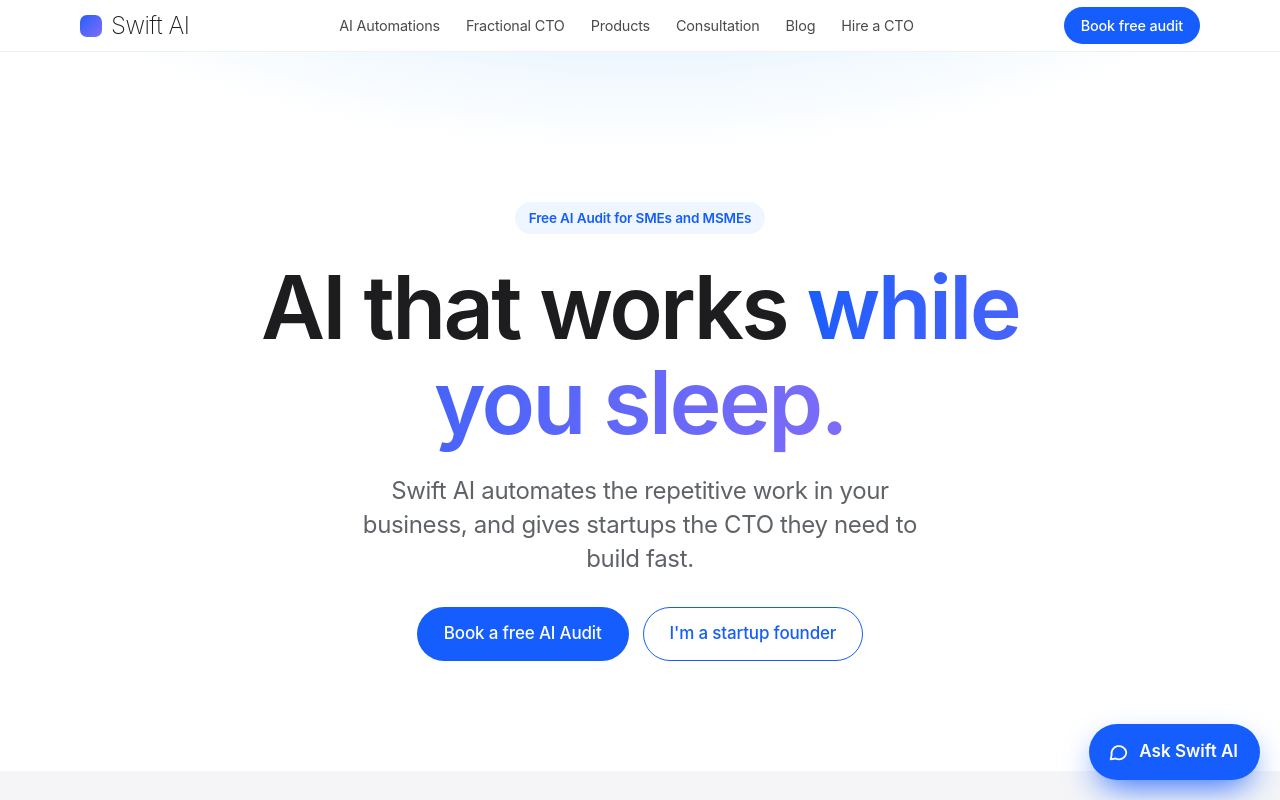
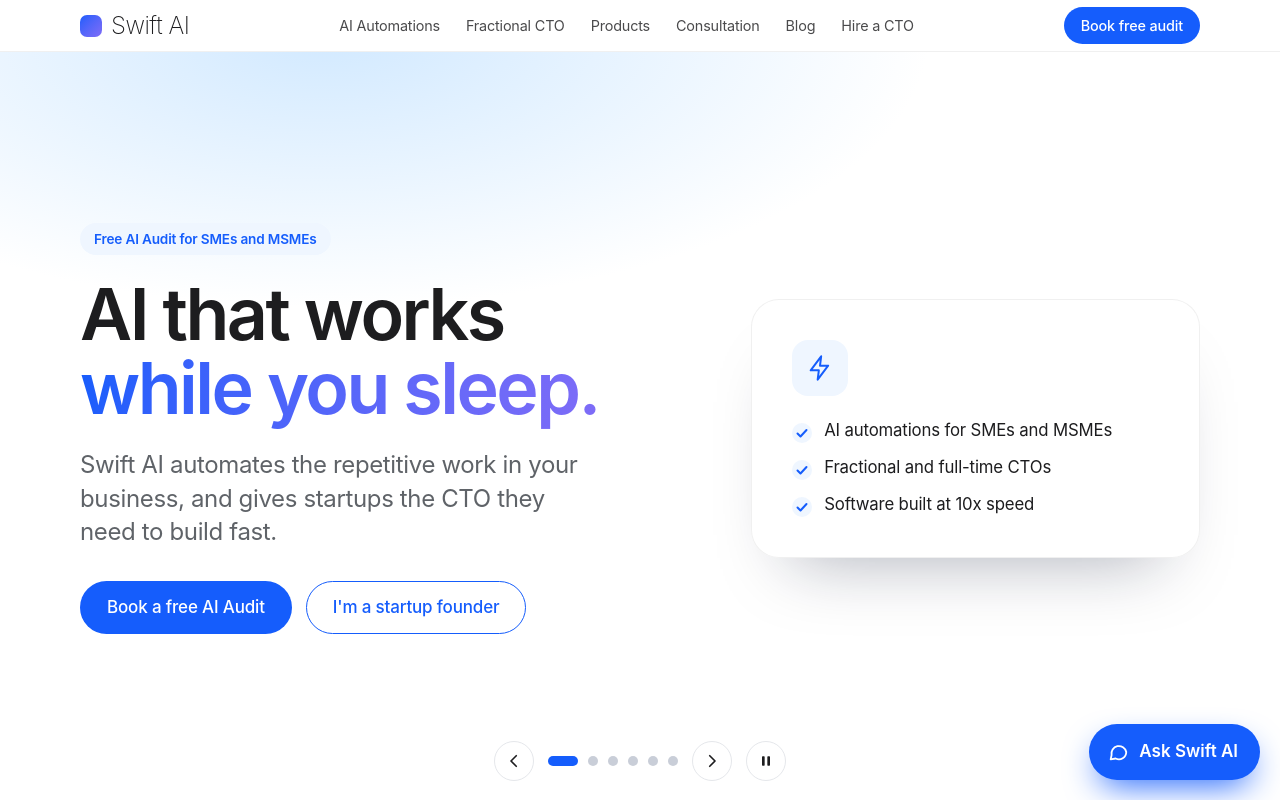
Before and after one commit to dkiran/swiftaiwebsite, an Astro site: page / in a window 1280 px wide. Shown: the top 800 px of the page. Built offline with nearby package versions, Linux system fonts and the light colour scheme; Astro itself is replaced by a stand-in of ours; no server answers.

Commit message:
feat: auto-rotating hero carousel on home page (6 slides)
Co-Authored-By: Claude Sonnet 5.5 <noreply@anthropic.com>
Claude-Session: https://claude.ai/code/session_01Pwk81XdHTKLfujovGEjyJb

```diff
--- /dev/null
+++ b/src/components/HeroCarousel.astro
@@ -0,0 +1,118 @@
+---
+import Icon from './Icon.astro';
+import { site } from '../data/site';
+
+type Slide = { id: string; icon: string; eyebrow: string; title: string; lead: string; points: string[]; primary: [string, string]; secondary?: [string, string]; glow: string };
+const slides: Slide[] = [
+  { id: 'overview', icon: 'bolt', eyebrow: 'Free AI Audit for SMEs and MSMEs', title: 'AI that works <span class="gradient">while you sleep.</span>',
+    lead: 'Swift AI automates the repetitive work in your business, and gives startups the CTO they need to build fast.',
+    points: ['AI automations for SMEs and MSMEs', 'Fractional and full-time CTOs', 'Software built at 10x speed'],
+    primary: ['/book-ai-audit/', 'Book a free AI Audit'], secondary: ['/get-started/', "I'm a startup founder"], glow: 'oklch(92% 0.06 258 / .9)' },
+  { id: 'automation', icon: 'cpu', eyebrow: 'AI Automations', title: 'Automate the work <span class="gradient">nobody enjoys.</span>',
+    lead: 'We understand your business first, then implement AI automations wherever they genuinely save time and money.',
+    points: ['Customer support on WhatsApp, email and chat', 'Lead follow-up, invoicing and reporting', 'Works inside the tools you already use'],
+    primary: ['/ai-automations/', 'Explore AI Automations'], secondary: ['/ai-automations/roi-calculator/', 'Calculate your savings'], glow: 'oklch(93% 0.05 240 / .9)' },
+  { id: 'cto', icon: 'compass', eyebrow: 'Fractional CTO', title: 'A CTO for your company, <span class="gradient">without the full-time cost.</span>',
+    lead: 'Senior technology leadership for startup founders and SMEs, technical or not. Part-time to start, full-time when you are ready.',
+    points: ['Advisory, hands-on or build-a-team', 'Strategy, architecture, hiring and delivery', 'Start part-time, go full-time later'],
+    primary: ['/fractional-cto/', 'Explore Fractional CTO'], secondary: ['/fractional-cto/cost-calculator/', 'Estimate the cost'], glow: 'oklch(93% 0.05 275 / .9)' },
+  { id: 'products', icon: 'box', eyebrow: 'Products', title: 'Software we <span class="gradient">build and run.</span>',
+    lead: 'SingleQR and SingleStaff are our own products, built and operated by Swift AI.',
+    points: ['SingleQR at singleqr.in', 'SingleStaff at singlestaff.com', 'Built and operated by Swift AI'],
+    primary: ['/products/', 'See our products'], secondary: [site.products.singleqr, 'Visit SingleQR'], glow: 'oklch(93% 0.05 225 / .9)' },
+  { id: 'consultation', icon: 'code', eyebrow: 'Consultation', title: 'Software development at <span class="gradient">10x speed.</span>',
+    lead: 'AI-assisted engineering, ruthless scoping and short feedback loops. Weeks, not months.',
+    points: ['Web apps, mobile apps and SaaS products', 'Working software every week', 'Scope, timeline and price agreed in writing'],
+    primary: ['/consultation/', 'Explore Consultation'], secondary: ['/get-started/', 'Request an appointment'], glow: 'oklch(93% 0.05 250 / .9)' },
+  { id: 'network', icon: 'users', eyebrow: 'CTO Network', title: 'Hire or join a network of <span class="gradient">technology leaders.</span>',
+    lead: 'We are registering experienced CTOs so companies of any size can bring one in, fractionally or full-time.',
+    points: ['Companies: request a CTO for your needs', 'CTOs: register your experience', 'Applications reviewed by our team'],
+    primary: ['/hire-a-cto/', 'Hire a CTO'], secondary: ['/join-as-a-cto/', 'Join as a CTO'], glow: 'oklch(93% 0.05 265 / .9)' },
+];
+---
+<section class="hc" aria-roledescription="carousel" aria-label="What Swift AI does" id="hero-carousel">
+  <div class="container">
+    <div class="hc-stage" aria-live="off">
+      {slides.map((s, i) => {
+        const H = i === 0 ? 'h1' : 'h2';
+        return (
+          <div class={`hc-slide${i === 0 ? ' active' : ''}`} role="group" aria-roledescription="slide" aria-label={`${i + 1} of ${slides.length}`} style={`--glow:${s.glow}`}>
+            <div class="hc-text">
+              <span class="pill">{s.eyebrow}</span>
+              <H class="hc-title" set:html={s.title} />
+              <p class="lead">{s.lead}</p>
+              <div class="btns">
+                <a class="btn btn-primary" href={s.primary[0]}>{s.primary[1]}</a>
+                {s.secondary && <a class="btn btn-ghost" href={s.secondary[0]} rel={s.secondary[0].startsWith('http') ? 'noopener' : undefined}>{s.secondary[1]}</a>}
+              </div>
+            </div>
+            <div class="hc-card" aria-hidden="false">
+              <span class="ico"><Icon name={s.icon} size={28} /></span>
+              <ul class="checks">{s.points.map((p) => <li>{p}</li>)}</ul>
+            </div>
+          </div>
+        );
+      })}
+    </div>
+    <div class="hc-controls">
+      <button class="hc-btn hc-prev" aria-label="Previous slide" type="button"><svg width="18" height="18" viewBox="0 0 24 24" fill="none" stroke="currentColor" stroke-width="2.2" stroke-linecap="round" stroke-linejoin="round"><path d="M15 5l-7 7 7 7"/></svg></button>
+      <div class="hc-dots" role="tablist" aria-label="Choose slide">
+        {slides.map((s, i) => <button type="button" role="tab" class={`hc-dot${i === 0 ? ' active' : ''}`} aria-label={`Show slide ${i + 1}: ${s.eyebrow}`} aria-selected={i === 0 ? 'true' : 'false'}></button>)}
+      </div>
+      <button class="hc-btn hc-next" aria-label="Next slide" type="button"><svg width="18" height="18" viewBox="0 0 24 24" fill="none" stroke="currentColor" stroke-width="2.2" stroke-linecap="round" stroke-linejoin="round"><path d="M9 5l7 7-7 7"/></svg></button>
+      <button class="hc-btn hc-toggle" aria-label="Pause automatic slide show" type="button">
+        <svg class="i-pause" width="16" height="16" viewBox="0 0 24 24" fill="currentColor"><rect x="6" y="5" width="4" height="14" rx="1"/><rect x="14" y="5" width="4" height="14" rx="1"/></svg>
+        <svg class="i-play" width="16" height="16" viewBox="0 0 24 24" fill="currentColor" style="display:none"><path d="M8 5v14l11-7z"/></svg>
+      </button>
+    </div>
+  </div>
+</section>
+<script>
+  const root = document.getElementById('hero-carousel')!;
+  const slides = [...root.querySelectorAll<HTMLElement>('.hc-slide')];
+  const dots = [...root.querySelectorAll<HTMLButtonElement>('.hc-dot')];
+  const toggle = root.querySelector<HTMLButtonElement>('.hc-toggle')!;
+  const reduce = matchMedia('(prefers-reduced-motion: reduce)').matches;
+  const INTERVAL = 7000;
+  let i = 0, timer: number | undefined, userPaused = reduce, hover = false;
+
+  const show = (n: number) => {
+    i = (n + slides.length) % slides.length;
+    slides.forEach((s, k) => {
+      const on = k === i;
+      s.classList.toggle('active', on);
+      s.toggleAttribute('inert', !on);
+      s.setAttribute('aria-hidden', String(!on));
+    });
+    dots.forEach((d, k) => { d.classList.toggle('active', k === i); d.setAttribute('aria-selected', String(k === i)); });
+  };
+  const stop = () => { if (timer) clearInterval(timer); timer = undefined; };
+  const start = () => { stop(); if (!userPaused && !hover && !document.hidden) timer = window.setInterval(() => show(i + 1), INTERVAL); };
+  const syncToggle = () => {
+    toggle.setAttribute('aria-label', userPaused ? 'Start automatic slide show' : 'Pause automatic slide show');
+    toggle.querySelector<HTMLElement>('.i-pause')!.style.display = userPaused ? 'none' : '';
+    toggle.querySelector<HTMLElement>('.i-play')!.style.display = userPaused ? '' : 'none';
+  };
+  const go = (n: number) => { show(n); start(); };
+
+  root.querySelector('.hc-prev')!.addEventListener('click', () => go(i - 1));
+  root.querySelector('.hc-next')!.addEventListener('click', () => go(i + 1));
+  dots.forEach((d, k) => d.addEventListener('click', () => go(k)));
+  toggle.addEventListener('click', () => { userPaused = !userPaused; syncToggle(); start(); });
+  root.addEventListener('mouseenter', () => { hover = true; stop(); });
+  root.addEventListener('mouseleave', () => { hover = false; start(); });
+  root.addEventListener('focusin', () => { hover = true; stop(); });
+  root.addEventListener('focusout', () => { hover = false; start(); });
+  document.addEventListener('visibilitychange', start);
+  root.addEventListener('keydown', (e) => {
+    if (e.key === 'ArrowRight') go(i + 1); else if (e.key === 'ArrowLeft') go(i - 1);
+  });
+  // swipe
+  let x0 = 0;
+  const stage = root.querySelector('.hc-stage')!;
+  stage.addEventListener('pointerdown', (e) => { x0 = (e as PointerEvent).clientX; });
+  stage.addEventListener('pointerup', (e) => { const dx = (e as PointerEvent).clientX - x0; if (Math.abs(dx) > 50) go(i + (dx < 0 ? 1 : -1)); });
+
+  root.classList.add('ready');
+  show(0); syncToggle(); start();
+</script>
--- a/src/pages/index.astro
+++ b/src/pages/index.astro
@@ -1,5 +1,6 @@
 ---
 import Base from '../layouts/Base.astro';
+import HeroCarousel from '../components/HeroCarousel.astro';
 import ServiceCard from '../components/ServiceCard.astro';
 import Icon from '../components/Icon.astro';
 import FAQ from '../components/FAQ.astro';
@@ -19,17 +20,7 @@ const faqs = [
   description="Swift AI helps SMEs and startups in India automate work with AI, hire fractional CTOs and ship software 10x faster. Book a free AI Audit."
   path="/">
 
-  <section class="hero">
-    <div class="container">
-      <span class="pill reveal">Free AI Audit for SMEs and MSMEs</span>
-      <h1 class="reveal d1">AI that works <span class="gradient">while you sleep.</span></h1>
-      <p class="lead reveal d2">Swift AI automates the repetitive work in your business, and gives startups the CTO they need to build fast.</p>
-      <div class="btns reveal d3" style="justify-content:center">
-        <a class="btn btn-primary" href="/book-ai-audit/">Book a free AI Audit</a>
-        <a class="btn btn-ghost" href="/get-started/">I'm a startup founder</a>
-      </div>
-    </div>
-  </section>
+  <HeroCarousel />
 
   <section class="section alt">
     <div class="container">
--- a/src/styles/global.css
+++ b/src/styles/global.css
@@ -214,3 +214,30 @@ input[type=range] { width: 100%; accent-color: var(--blue); }
 .chat-form button { border: 0; background: var(--blue); color: #fff; border-radius: 999px; padding: 0 18px; font: inherit; font-weight: 600; cursor: pointer; }
 .chat-form button:disabled { opacity: .5; cursor: default; }
 .chat-note { font-size: .72rem; color: var(--muted); text-align: center; padding: 0 12px 10px; background: #fff; margin: 0; }
+
+/* Hero carousel */
+.hc { padding: clamp(40px, 7vw, 88px) 0 clamp(32px, 5vw, 56px); position: relative; overflow: hidden; }
+.hc-stage { display: grid; }
+.hc-slide { grid-area: 1 / 1; display: grid; grid-template-columns: 1.15fr .85fr; gap: clamp(24px, 5vw, 64px); align-items: center; padding: 8px 0 24px; position: relative; }
+.hc-slide::before { content: ''; position: absolute; inset: -30% -20% auto; height: 120%; z-index: -1; background: radial-gradient(55% 55% at 30% 10%, var(--glow), transparent 70%); pointer-events: none; }
+.hc-title { font-size: clamp(2.4rem, 5.6vw, 4.75rem); font-weight: 600; letter-spacing: -0.035em; line-height: 1.04; margin: 0; }
+.hc-text .pill { margin-bottom: 22px; }
+.hc-text .lead { margin: 22px 0 0; max-width: 34ch; }
+.hc-card { background: rgba(255,255,255,.75); backdrop-filter: blur(14px); -webkit-backdrop-filter: blur(14px); border: 1px solid rgba(0,0,0,.06); border-radius: 28px; padding: clamp(24px, 3.4vw, 40px);
+  box-shadow: 0 40px 70px -40px rgba(11,21,48,.35); display: grid; gap: 22px; }
+.hc-card .ico { width: 56px; height: 56px; border-radius: 16px; background: var(--blue-soft); color: var(--blue); display: grid; place-items: center; }
+.hc-card .checks li { font-size: 1.05rem; }
+@media (max-width: 860px) { .hc-slide { grid-template-columns: 1fr; } .hc-card { order: 2; } .hc-text .lead { max-width: none; } }
+/* carousel behaviour only when JS is available; without JS every slide is shown stacked */
+.js .hc.ready .hc-slide { opacity: 0; visibility: hidden; transform: translateY(14px); transition: opacity .6s ease, transform .6s cubic-bezier(.2,.8,.2,1), visibility 0s linear .6s; }
+.js .hc.ready .hc-slide.active { opacity: 1; visibility: visible; transform: none; transition: opacity .6s ease, transform .6s cubic-bezier(.2,.8,.2,1); }
+.hc:not(.ready) .hc-stage { gap: 56px; }
+.hc:not(.ready) .hc-slide { grid-area: auto; }
+.hc-controls { display: flex; align-items: center; justify-content: center; gap: 14px; margin-top: 8px; }
+.hc-btn { width: 40px; height: 40px; border-radius: 50%; border: 1px solid var(--line); background: #fff; color: var(--ink); display: grid; place-items: center; cursor: pointer; transition: background .2s; }
+.hc-btn:hover { background: var(--blue-soft); }
+.hc-dots { display: flex; gap: 10px; align-items: center; }
+.hc-dot { width: 10px; height: 10px; border-radius: 999px; border: 0; padding: 0; background: #c9ced8; cursor: pointer; transition: width .3s, background .3s; position: relative; }
+.hc-dot::after { content: ''; position: absolute; inset: -12px -5px; } /* bigger touch target */
+.hc-dot.active { width: 30px; background: var(--blue); }
+@media (prefers-reduced-motion: reduce) { .js .hc.ready .hc-slide, .js .hc.ready .hc-slide.active { transition: none; transform: none; } }
```
